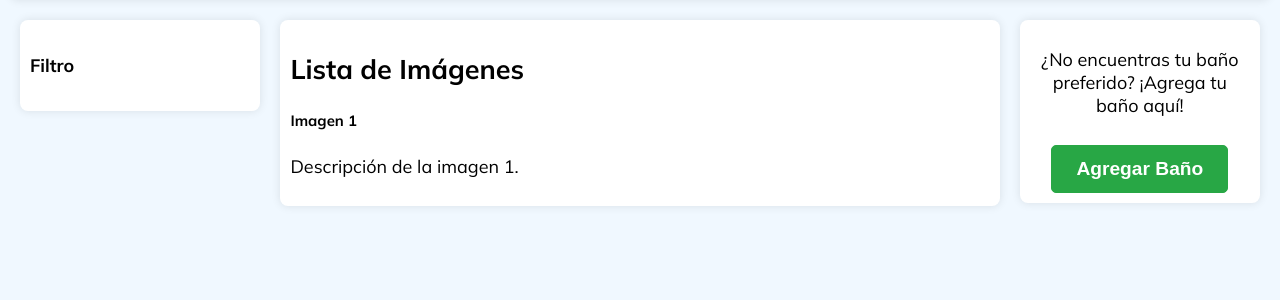
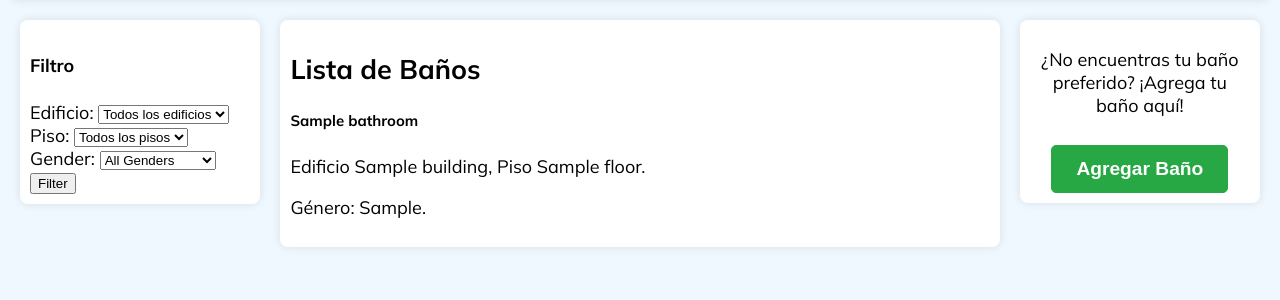
Before and after one commit to DCC-CC4401/2024-1-CC4401-2-grupo-6, a Django app: template todoapp/templates/todoapp/home.html in a window 1280 px wide. Shown: the part 72-372 px from the top of the page. Run offline with Django 3.2, Linux system fonts and the light colour scheme; the template is opened without the code that fills it: most values are stand-ins (such as "Sample title", 1, 10 or a date in 2020).

Commit message:
Conexion con base de datos

```diff
--- a/todoapp/templates/todoapp/home.html
+++ b/todoapp/templates/todoapp/home.html
@@ -28,19 +28,54 @@
         <div class="window-container filter-container">
             <aside class="filter">
                 <h4>Filtro</h4>
-                <!-- Aquí va tu formulario de filtro -->
+                <form method="get" id="filterForm">
+                    <label for="building">Edificio:</label>
+                    <select name="building" id="building">
+                        <option value="">Todos los edificios</option>
+                        {% for building in buildings %}
+                            <option value="{{ building }}" {% if building == selected_building %}selected{% endif %}>
+                                {{ building }}
+                            </option>
+                        {% endfor %}
+                    </select>
+
+                    <label for="floor">Piso:</label>
+                    <select name="floor" id="floor">
+                        <option value="">Todos los pisos</option>
+                        {% for floor in floors %}
+                            <option value="{{ floor }}" {% if floor|stringformat:"i" == selected_floor %}selected{% endif %}>
+                                {{ floor }}
+                            </option>
+                        {% endfor %}
+                    </select>
+
+                    <label for="gender">Gender:</label>
+                    <select name="gender" id="gender">
+                        <option value="">All Genders</option>
+                        {% for gender in genders %}
+                            <option value="{{ gender }}" {% if gender == selected_gender %}selected{% endif %}>
+                                {{ gender|title }}
+                            </option>
+                        {% endfor %}
+                    </select>
+
+                    <button type="submit">Filter</button>
+                </form>
             </aside>
         </div>
 
         <div class="window-container bathroom-list-container">
             <section class="bathroom-list">
-                <h2>Lista de Imágenes</h2>
+                <h2>Lista de Baños</h2>
                 <!-- Aquí va la lista dinámica de imágenes -->
                 <div class="card">
+                    {% for bathroom in bathrooms %}
                     <div class="card-body">
-                        <h5 class="card-title">Imagen 1</h5>
-                        <p class="card-text">Descripción de la imagen 1.</p>
+                        <h5 class="card-title">{{ bathroom.name }}</h5>
+                        <p class="card-text">Edificio {{ bathroom.building }}, Piso {{ bathroom.floor }}.</p>
+                        <p class="card-text">Género: {{ bathroom.get_gender_display }}.</p>
                     </div>
+                    {% endfor %}
                 </div>
                 <!-- Repetir para cada imagen -->
             </section>
```
Also changed, not shown: todoapp/views.py (+41 -4 lines), db.sqlite3.
